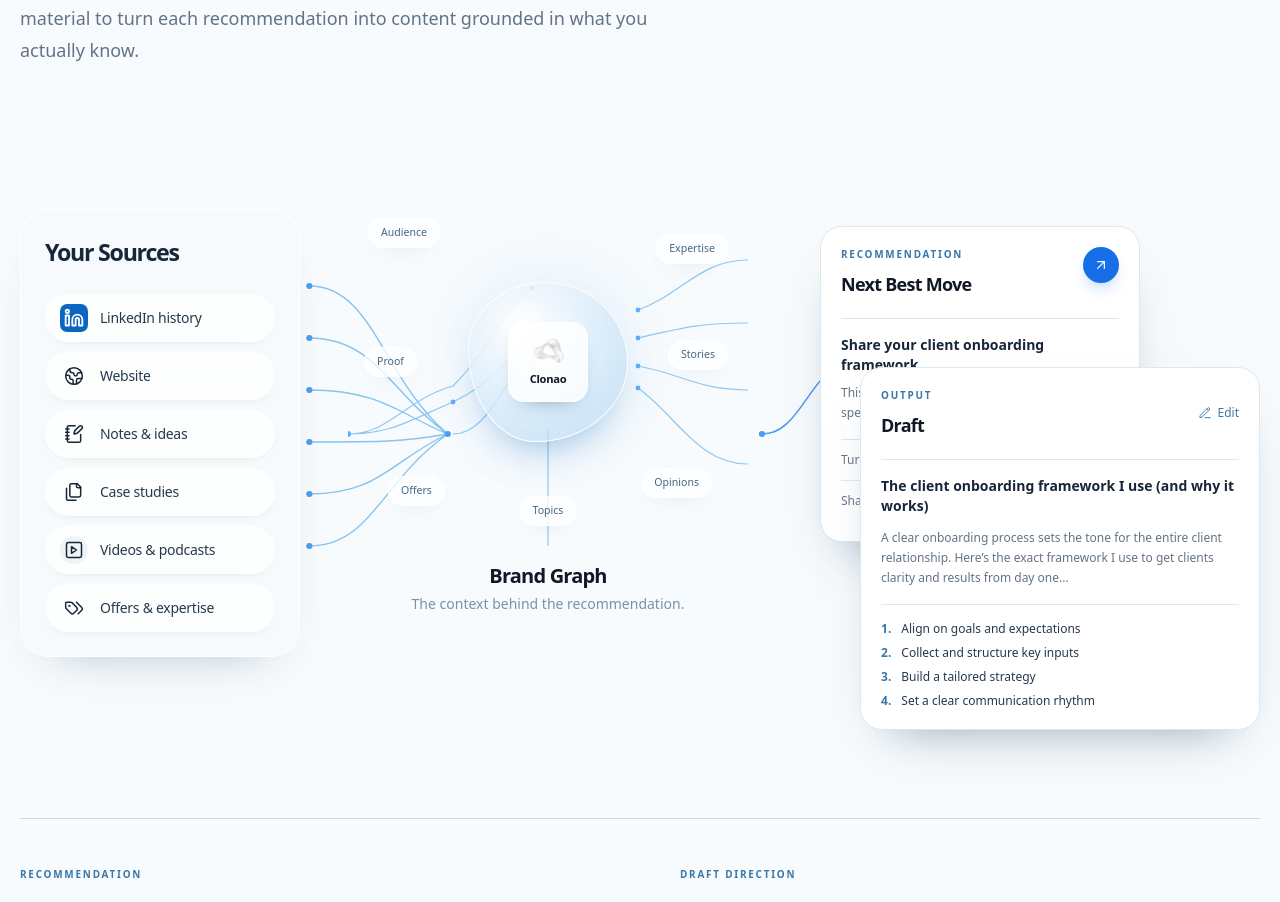
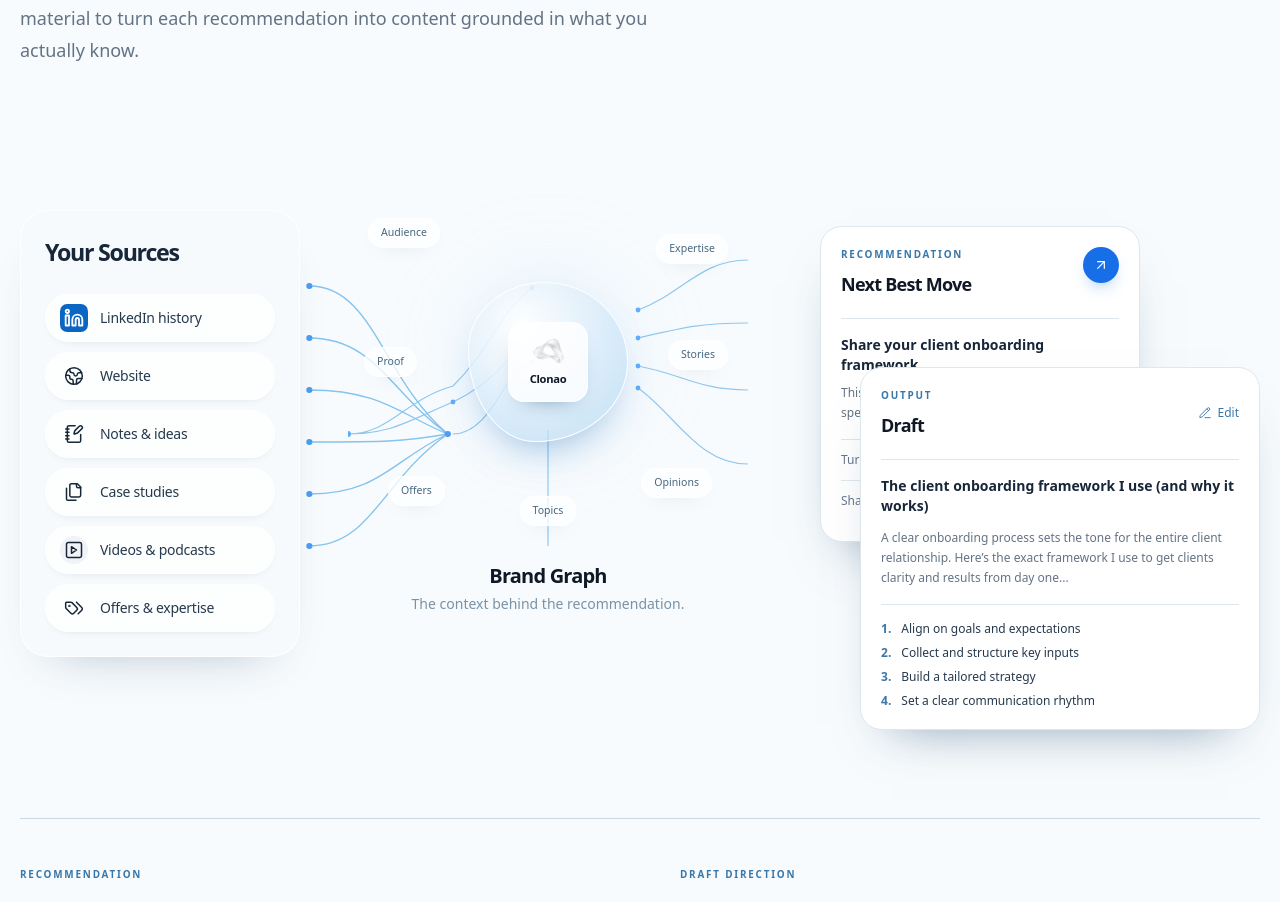
Before and after one commit to veokleo-create07/linkeldn.tool.100k, a Next.js app: page /product in a window 1280 px wide. Shown: the part 1600-2502 px from the top of the page. Built offline with nearby package versions, Linux system fonts and the light colour scheme.

Commit message:
refine: isolate brand graph visual

```diff
--- a/src/components/marketing/product-create.tsx
+++ b/src/components/marketing/product-create.tsx
@@ -38,8 +38,7 @@ function DesktopConnectors() {
   return (
     <svg className="pointer-events-none absolute inset-0 z-0 h-full w-full" viewBox="0 0 1200 608" fill="none" preserveAspectRatio="none" aria-hidden="true">
       <path d="M280 156C342 156 350 248 414 304M280 208C344 208 360 265 414 304M280 260C350 260 370 286 414 304M280 312C350 312 370 312 414 304M280 364C348 364 360 330 414 304M280 416C340 416 350 350 414 304" stroke="#86c3ed" strokeWidth="1.35" strokeLinecap="round" />
-      <path d="M718 304C762 304 764 220 832 220M1032 220C1090 220 1039 444 930 444" stroke="#4d9cf3" strokeWidth="1.5" strokeLinecap="round" />
-      <circle cx="280" cy="156" r="3" fill="#4d9cf3" /><circle cx="280" cy="208" r="3" fill="#4d9cf3" /><circle cx="280" cy="260" r="3" fill="#4d9cf3" /><circle cx="280" cy="312" r="3" fill="#4d9cf3" /><circle cx="280" cy="364" r="3" fill="#4d9cf3" /><circle cx="280" cy="416" r="3" fill="#4d9cf3" /><circle cx="414" cy="304" r="3" fill="#4d9cf3" /><circle cx="718" cy="304" r="3" fill="#4d9cf3" /><circle cx="832" cy="220" r="3" fill="#4d9cf3" /><circle cx="1032" cy="220" r="3" fill="#4d9cf3" /><circle cx="930" cy="444" r="3" fill="#4d9cf3" />
+      <circle cx="280" cy="156" r="3" fill="#4d9cf3" /><circle cx="280" cy="208" r="3" fill="#4d9cf3" /><circle cx="280" cy="260" r="3" fill="#4d9cf3" /><circle cx="280" cy="312" r="3" fill="#4d9cf3" /><circle cx="280" cy="364" r="3" fill="#4d9cf3" /><circle cx="280" cy="416" r="3" fill="#4d9cf3" /><circle cx="414" cy="304" r="3" fill="#4d9cf3" />
     </svg>
   );
 }
```
